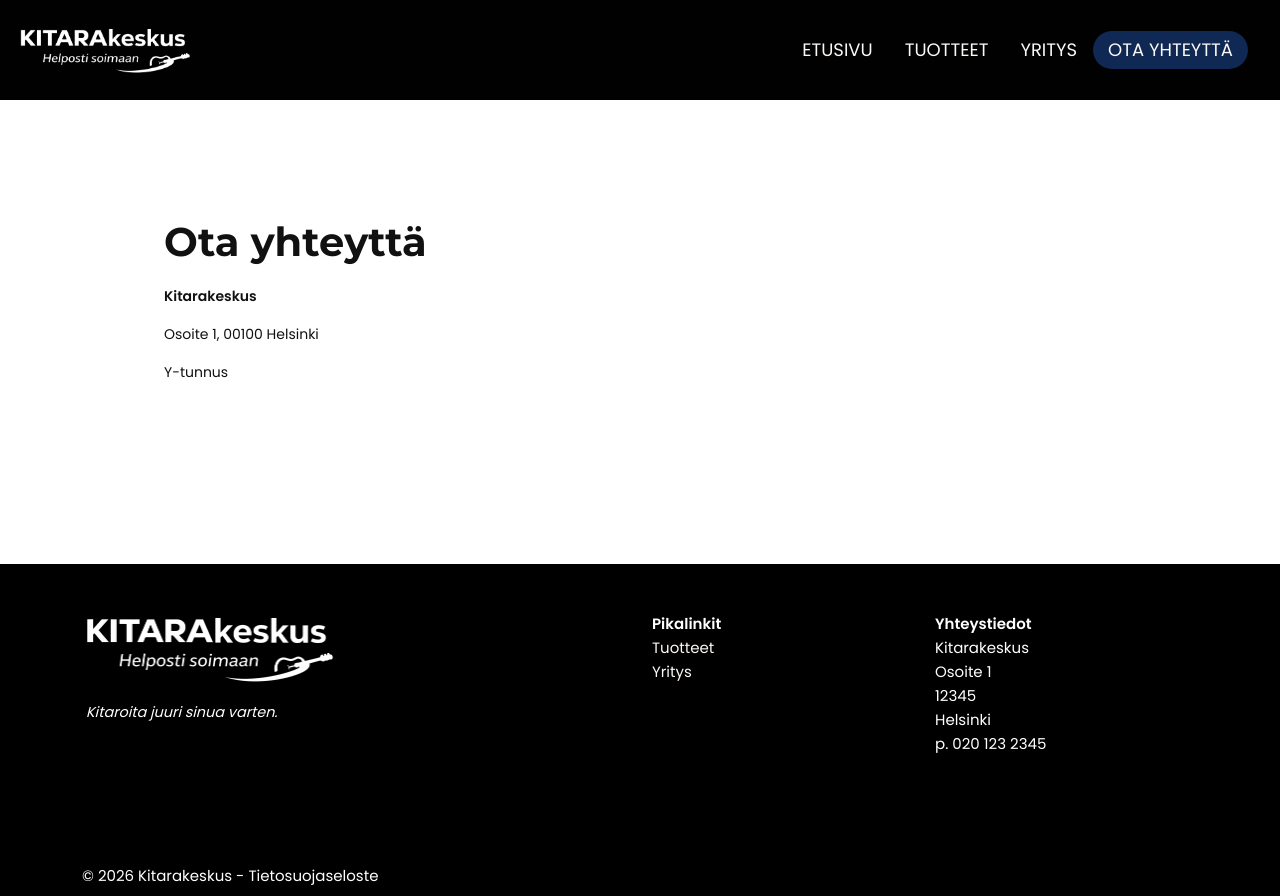
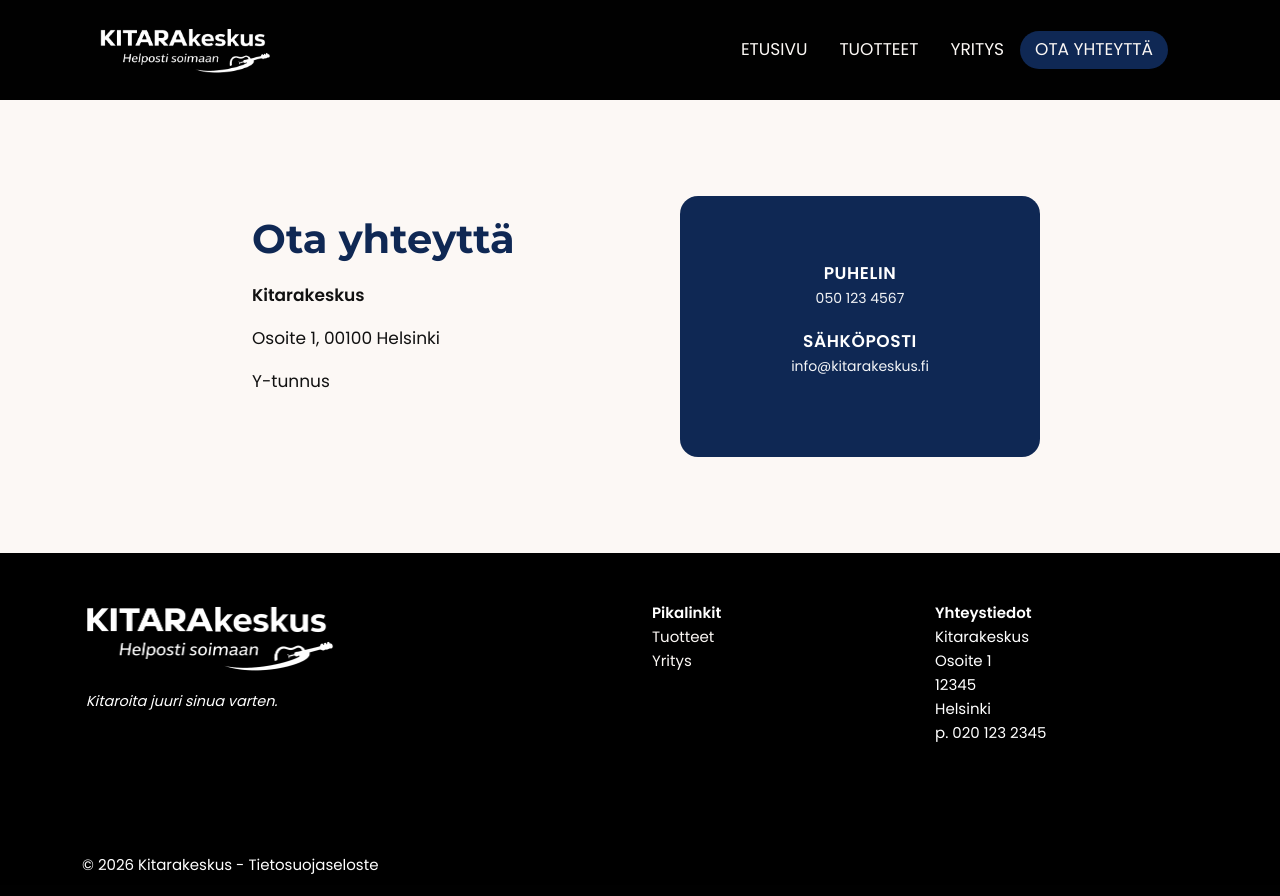
Before and after one commit to artomulkahainen/www-projekti, a PHP site: page /contact.html in a window 1280 px wide. After the commit the page ends 874 px from the top, so only its background shows below. Run offline with PHP 8.4, Linux system fonts and the light colour scheme.

Commit message:
Contact-sivun responsiivisuus

```diff
--- a/site/contact.html
+++ b/site/contact.html
@@ -44,10 +44,10 @@
         </nav>
 
   <main>
-    <section class="contact-section">
-      <div class="container">
-        <div class="contact-panel">
-          <div class="contact-left">
+    <section class="contact-section py-5 ">
+      <div class="container py-5 kapea">
+        <div class="row g-4 contact-panel">
+          <div class="col-12 col-md mb-4 contact-left">
             <h1>Ota yhteyttä</h1>
             <div class="contact-text">
               <p class="strong">Kitarakeskus</p>
@@ -56,7 +56,7 @@
             </div>
           </div>
 
-          <div class="contact-card text-center">
+          <div class="col-12 col-md contact-card text-center">
             <div class="contact-card-block">
               <p class="label">PUHELIN</p>
               <p class="value">050 123 4567</p>
--- a/site/index.html
+++ b/site/index.html
@@ -58,8 +58,8 @@
                     <a href="products.html" class="button">Katso valikoima</a>
                 </div>
             </section>
-            <section class="py-5" style="background-color: #0f2854; color: #ffffff">
-                <div class="container py-5 justify-content-center" style="max-width: 1000px">
+            <section class="py-5 tumma">
+                <div class="container py-5 justify-content-center kapea">
                     <div class="g-col-6">
                         <h2>Miksi Kitarakeskus?</h2>
                         <p>
--- a/site/nav.css
+++ b/site/nav.css
@@ -4,6 +4,14 @@
     width: 100%;
     display: flex;
     justify-content: space-between;
+}
+
+@media (min-width: 768px) {
+.nav {
+    padding-left: 5rem;
+    padding-right: 5rem;
+}
+
 }
 
 .nav-left-div {
--- a/site/style.css
+++ b/site/style.css
@@ -8,7 +8,7 @@
 body {
     font-family: 'Poppins';
     font-weight: 400;
-    font-size: 18px;
+    font-size: 17px;
     line-height: 1.6;
 }
 
@@ -87,15 +87,15 @@ a, p a {
 /* CONTACT */
 .contact-section{
   padding: 46px 0 90px;
+  background-color: #fcf8f5;
 }
 
 .contact-panel{
   background: var(--panel);
   color:#111;
-  padding: 64px 82px;
   display:flex;
-  align-items:center;            /* pitää saman linjan */
-  justify-content:space-between; /* vasen ja oikea erilleen */
+  align-items:center;
+  justify-content:space-between;
   gap: 80px;
 }
 
@@ -105,26 +105,23 @@ a, p a {
 }
 
 .contact-left h1{
-  font-size: 40px;
   line-height: 1.05;
-  color: var(--blue2);
+  color: #0F2854;
   margin-bottom: 22px;
   font-weight: 800;
 }
 
 .contact-text p{
-  font-size: 14px;
   line-height: 1.6;
 }
 
 .strong{ font-weight: 700; }
 
 .contact-card{
-  background: var(--blue);
+  background: #0F2854;
   color:#fff;
-  padding: 34px 56px;
+  padding: 4rem;
   border-radius: 18px;
-  width: 360px;  /* lukitsee kortin koon kuvan kaltaiseksi */
 }
 
 .contact-card-block + .contact-card-block{
@@ -132,10 +129,9 @@ a, p a {
 }
 
 .label{
-  font-size: 13px;
   font-weight: 700;
   letter-spacing: .6px;
-  margin-bottom: 6px;
+  margin-bottom: 0px;
 }
 
 .value{
@@ -175,6 +171,15 @@ a, p a {
     text-align: center;
     position: relative;
     height: 500px;
+}
+
+.kapea {
+    max-width: 800px;
+}
+
+.tumma {
+    background-color: #0f2854;
+    color: #ffffff;
 }
 
 /* COMPANY */
```
Also changed, not shown: 1 other file.
